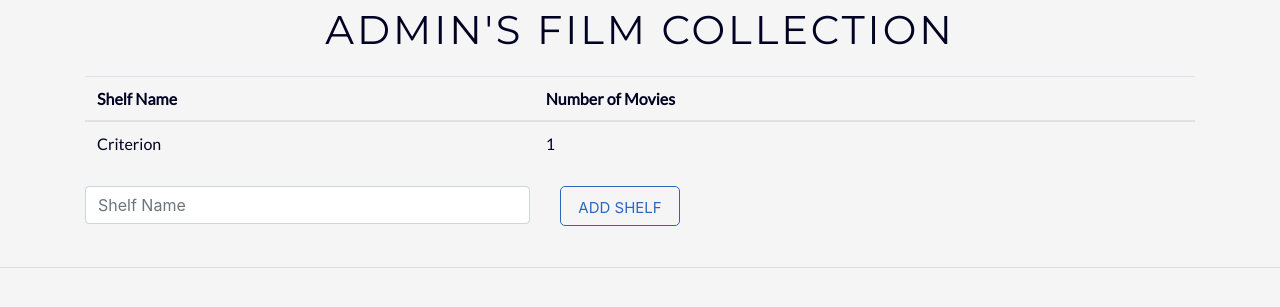
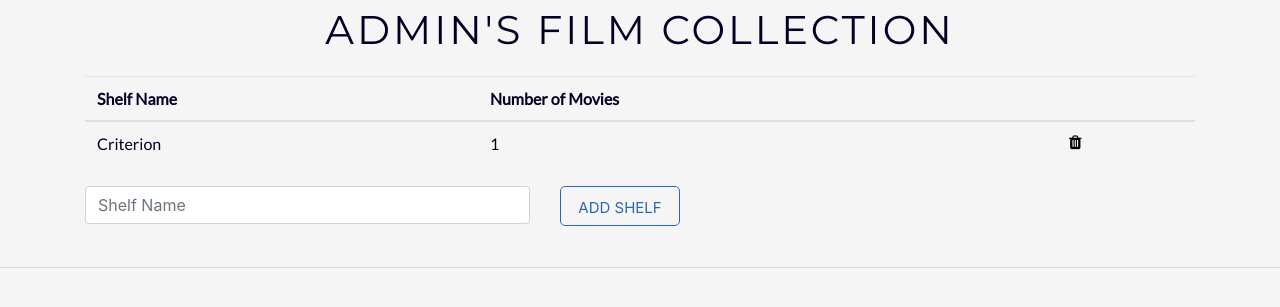
Before and after one commit to sohdas/FilmCollection, a Django app: page / in a window 1280 px wide. Shown: the part 56-363 px from the top of the page. Run offline with Django 3.2, Linux system fonts and the light colour scheme; a user stored in the database is signed in; data comes from the database, SQL or seed files in the repository; both versions use the stored data as it was after the commit; some libraries are stand-ins or nearby versions.

Commit message:
shelf delete added

```diff
--- a/collection/static/collection/style.css
+++ b/collection/static/collection/style.css
@@ -74,6 +74,17 @@ a {
 
 /*Buttons*/
 
+.button-trash{
+    z-index: 100;
+    border: none;
+    background-color: transparent;
+    color:black;
+    cursor:pointer;
+}
+.button-trash:hover > span{
+    color: red;
+    cursor: pointer;
+}
 .button-yin {
     font-style: normal;
     display: block;
--- a/collection/templates/base.html
+++ b/collection/templates/base.html
@@ -3,6 +3,7 @@
 
 <head>
     <title>Film Collection</title>
+    <link href="https://stackpath.bootstrapcdn.com/font-awesome/4.7.0/css/font-awesome.min.css" rel="stylesheet" integrity="sha384-wvfXpqpZZVQGK6TAh5PVlGOfQNHSoD2xbE+QkPxCAFlNEevoEH3Sl0sibVcOQVnN" crossorigin="anonymous">
     <link href="https://fonts.googleapis.com/css?family=Lato|Montserrat" rel="stylesheet">
     <link rel="stylesheet" type="text/css" href="{% static 'collection/style.css' %}">
     <link rel="stylesheet" href="https://stackpath.bootstrapcdn.com/bootstrap/4.1.3/css/bootstrap.min.css" integrity="sha384-MCw98/SFnGE8fJT3GXwEOngsV7Zt27NXFoaoApmYm81iuXoPkFOJwJ8ERdknLPMO"
--- a/collection/templates/collection/index.html
+++ b/collection/templates/collection/index.html
@@ -11,12 +11,14 @@
             <thead>
                 <th>Shelf Name</th>
                 <th>Number of Movies</th>
+                <th></th>
             </thead>
             <tbody>
                 {% for shelf in user.shelf_set.all %}
                 <tr href="{% url 'collection:detail' shelf.id %}">
                     <td>{{ shelf.shelf_name }}</td>
-                    <td>{{ shelf.shelf_size }}</td>
+                    <td>{{ shelf.shelf_size }} </td>
+                    <td ><a href="{% url 'collection:delete_shelf' shelf.id %}"class ="button-trash"><span class="fa fa-trash"></span></a></td>
                 </tr>
                 {% endfor %}
             </tbody>
--- a/collection/urls.py
+++ b/collection/urls.py
@@ -10,6 +10,7 @@ urlpatterns = [
     path('<int:shelf_id>/<int:pk>/', views.UpdateView.as_view(), name='update'),
     path('<int:shelf_id>/<int:movie_id>/edit_film/', views.edit_film, name = 'edit_film'),
     path('<int:user_id>/add_shelf/', views.add_shelf, name = 'add_shelf'),
+    path('<int:shelf_id>/delete_shelf/', views.delete_shelf, name = 'delete_shelf'),
     path('register/', views.RegisterView.as_view(), name ='register'),
     path('create_user/', views.create_user, name ='create_user'),
 ]
--- a/collection/views.py
+++ b/collection/views.py
@@ -56,6 +56,13 @@ def add_shelf(request, user_id):
 
     return HttpResponseRedirect(reverse('collection:index'))
 
+def delete_shelf(request, shelf_id):
+    to_delete = get_object_or_404(Shelf, id=shelf_id)
+
+    to_delete.delete()
+
+    return HttpResponseRedirect(reverse('collection:index'))
+
 def add_film(request, shelf_id):
     current_shelf = get_object_or_404(Shelf, id=shelf_id)
     new_film = Movie()
```
Also changed, not shown: db.sqlite3.
